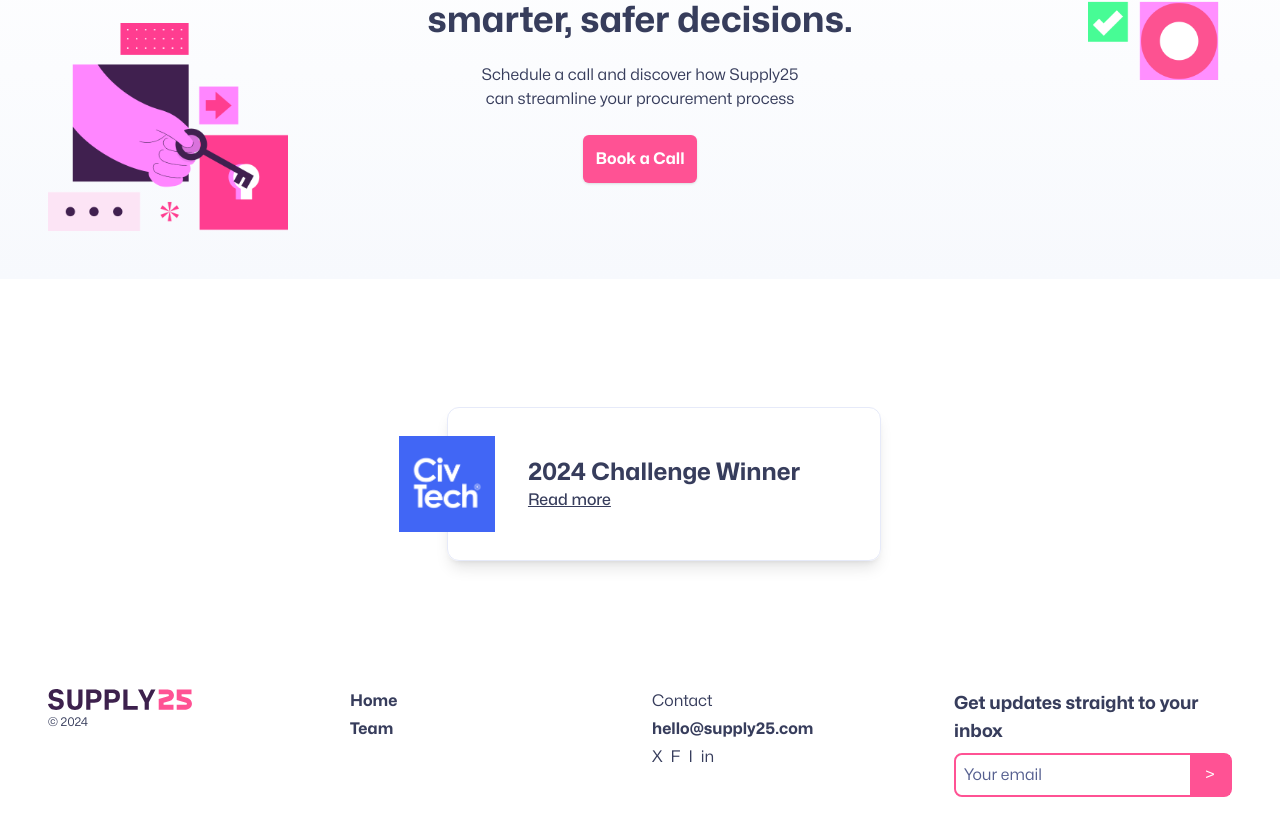
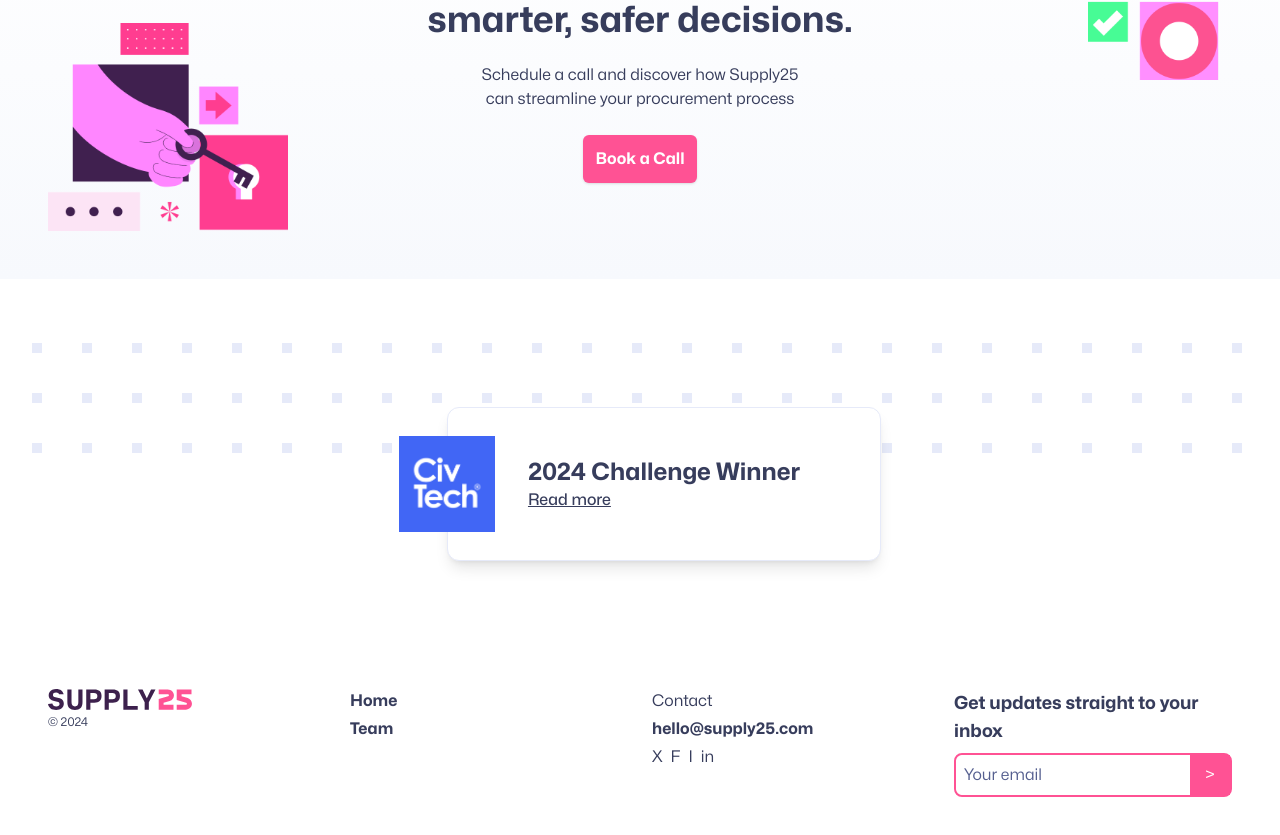
Before and after one commit to oliverjam/supply25, a Next.js app: page / in a window 1280 px wide. Shown: the part 4812-5647 px from the top of the page. Built offline with nearby package versions, Linux system fonts and the light colour scheme.

Commit message:
Add repeating square pattern to footer

```diff
--- a/app/globals.css
+++ b/app/globals.css
@@ -20,4 +20,24 @@
 	.Overlap > :last-child {
 		grid-row: 2 / 4;
 	}
+
+	.Squares {
+		background-image: repeating-linear-gradient(
+				to bottom,
+				transparent,
+				transparent 10px,
+				#fff 10px,
+				#fff 50px
+			),
+			repeating-linear-gradient(
+				to right,
+				theme(colors[misty]),
+				theme(colors[misty]) 10px,
+				#fff 10px,
+				#fff 50px
+			);
+		background-size: 95% 8rem;
+		background-repeat: no-repeat;
+		background-position: center 4rem;
+	}
 }
--- a/app/page.tsx
+++ b/app/page.tsx
@@ -167,7 +167,7 @@ export default function Home() {
 					<CallToAction />
 				</div>
 			</section>
-			<footer className="py-12 px-6 sm:p-12 sm:pt-32 pb-24 space-y-24 sm:space-y-32 text-sm lg:text-base">
+			<footer className="py-12 px-6 sm:p-12 sm:pt-32 pb-24 space-y-24 sm:space-y-32 text-sm lg:text-base Squares">
 				<a
 					href="https://www.civtech.scot/demo-day-9-supply25"
 					className="max-w-max mx-auto grid grid-cols-[3rem_3rem_1fr] *:row-span-full items-center group"
@@ -177,7 +177,7 @@ export default function Home() {
 						file={civtech}
 						className="col-start-1 col-end-3 z-0 w-24 h-24 p-1 bg-cornflower"
 					/>
-					<div className="col-start-2 col-end-4 grid rounded-xl border border-misty py-12 pl-20 pr-20 transition-shadow shadow-lg group-hover:shadow-xl">
+					<div className="col-start-2 col-end-4 grid rounded-xl border border-misty py-12 pl-20 pr-20 bg-white transition-shadow shadow-lg group-hover:shadow-xl">
 						<span className="sr-only">Civ Tech</span>
 						<span className="text-2xl font-bold">2024 Challenge Winner</span>
 						<span aria-hidden="true" className="font-medium underline">
```
